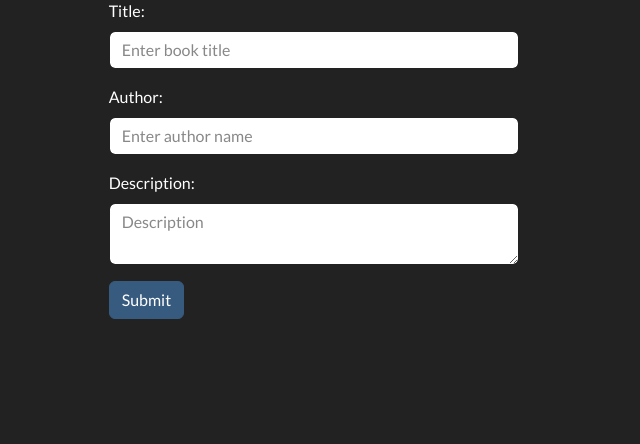
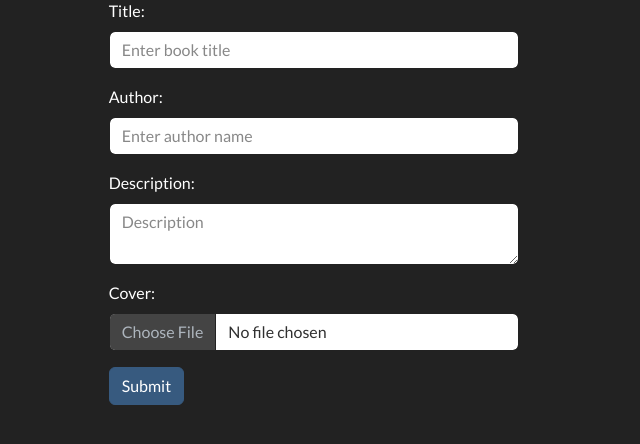
Before and after one commit to ubik80/bookCafe, a Flask app: template templates/add_book.html in a window 1280 px wide. Shown: the part 194-638 px from the top of the page, without its empty margins (0-640 px from the left). Run offline with Flask 3, Linux system fonts and the light colour scheme; the template is opened without the code that fills it, so the values that code supplies are empty; some libraries are stand-ins or nearby versions.

Commit message:
cover picture

```diff
--- a/app.py
+++ b/app.py
@@ -69,16 +69,28 @@ def home():
     return render_template("home.html")
 
 
+ALLOWED_EXTENSIONS = ['png']
+
+def allowed_file(filename):
+    return '.' in filename and filename.rsplit('.', 1)[1].lower() in ALLOWED_EXTENSIONS
+
+
 @app.route("/add_book", methods=["GET", "POST"])
 @login_required
 @role_required("Admin")
 def add_book():
     if request.method == "POST":
+        binary_pic_data = None
+        if 'cover' in request.files:
+            cover_picture_file = request.files["cover"]
+            if cover_picture_file and allowed_file(cover_picture_file.filename):
+                binary_pic_data = cover_picture_file.read()
         Book.add_new(
             title=request.form.get("title"),
             author=request.form.get("author"),
             description=request.form.get("description"),
-            user_id=current_user.id)
+            user_id=current_user.id,
+            cover_picture=binary_pic_data)
         db.session.commit()
         flash("Book added to library.")
         return redirect(url_for("add_book"))
--- a/book_cafe/db_models.py
+++ b/book_cafe/db_models.py
@@ -94,13 +94,14 @@ class Book(db.Model):
     title = db.Column(db.String(50), index=True, nullable=False)
     author = db.Column(db.String(50), index=True, nullable=False)
     description = db.Column(db.String(500), nullable=False)
+    cover_picture = db.Column(db.LargeBinary)
     date_created = db.Column(db.DateTime, default=datetime.now(), nullable=False)
     user_created = db.Column(db.Integer, db.ForeignKey('user.id'), nullable=False)
     __table_args__ = (db.Index('title_author_index', 'title', 'author'),)
 
     @staticmethod
-    def add_new(title, author, description, user_id):
-        new_book = Book(title=title, author=author, description=description, user_created=user_id)
+    def add_new(title, author, description, user_id, cover_picture):
+        new_book = Book(title=title, author=author, description=description, user_created=user_id, cover_picture=cover_picture)
         db.session.add(new_book)
         return new_book
 
--- a/templates/add_book.html
+++ b/templates/add_book.html
@@ -10,7 +10,7 @@
 
         <h4>Add a book to the library</h4><br/>
 
-        <form action="#" method="post">
+        <form action="#" method="post" enctype=multipart/form-data>
             <div class="mb-3 mt-3">
                 <label for="title" class="form-label">Title:</label>
                 <input type="text" class="form-control" id="title" placeholder="Enter book title" name="title" required>
@@ -23,6 +23,10 @@
                 <label for="description" class="form-label">Description:</label>
                 <textarea id="description" class="form-control" placeholder="Description" name="description" required></textarea>
             </div>
+            <div class="mb-3 mt-3">
+                <label for="cover" class="form-label">Cover:</label>
+                <input id="cover" class="form-control" type=file placeholder="Cover" name="cover">
+            </div>
 
             <div class="mb-3">
                 <button type="submit" class="btn btn-primary">Submit</button>
```
